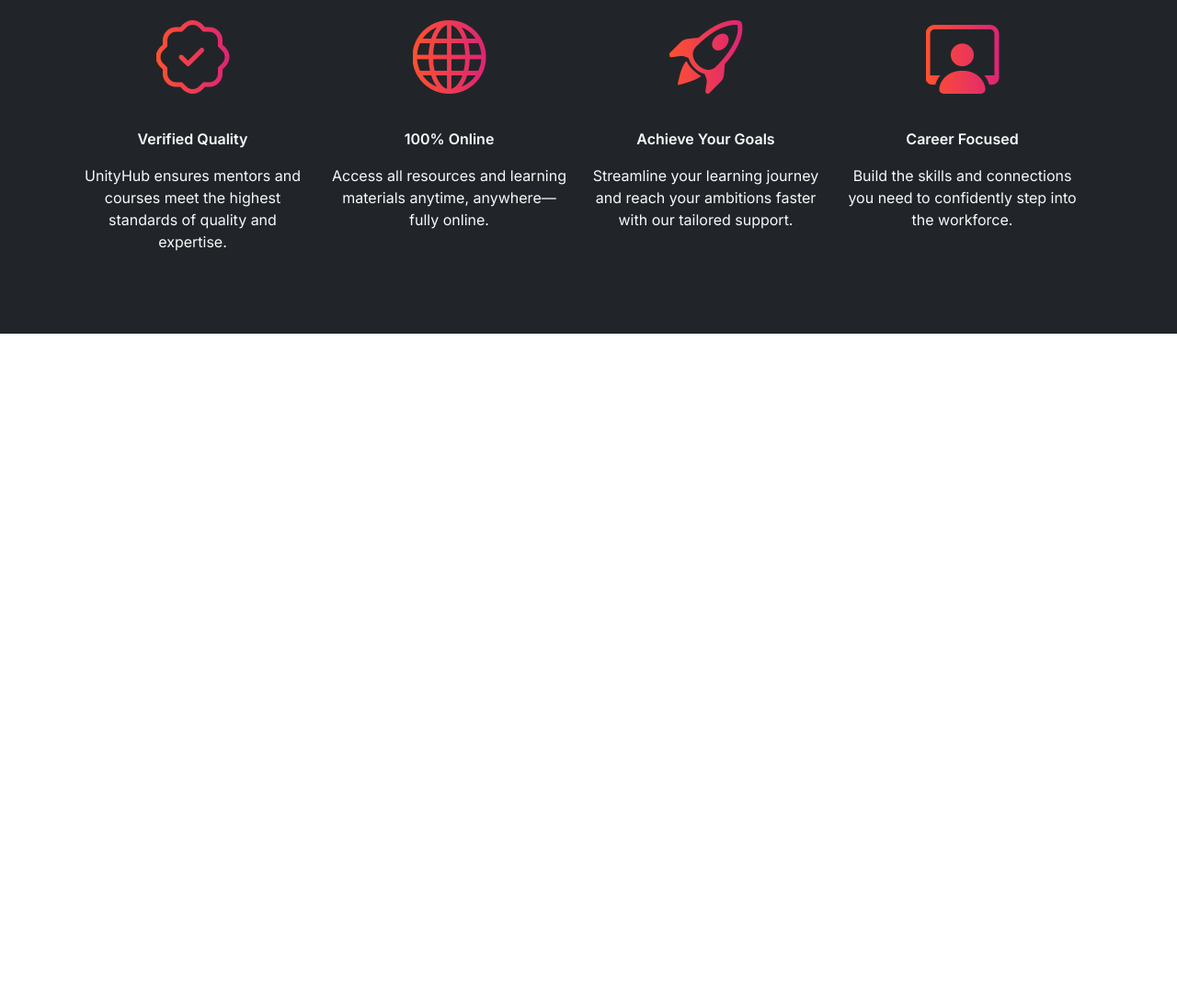
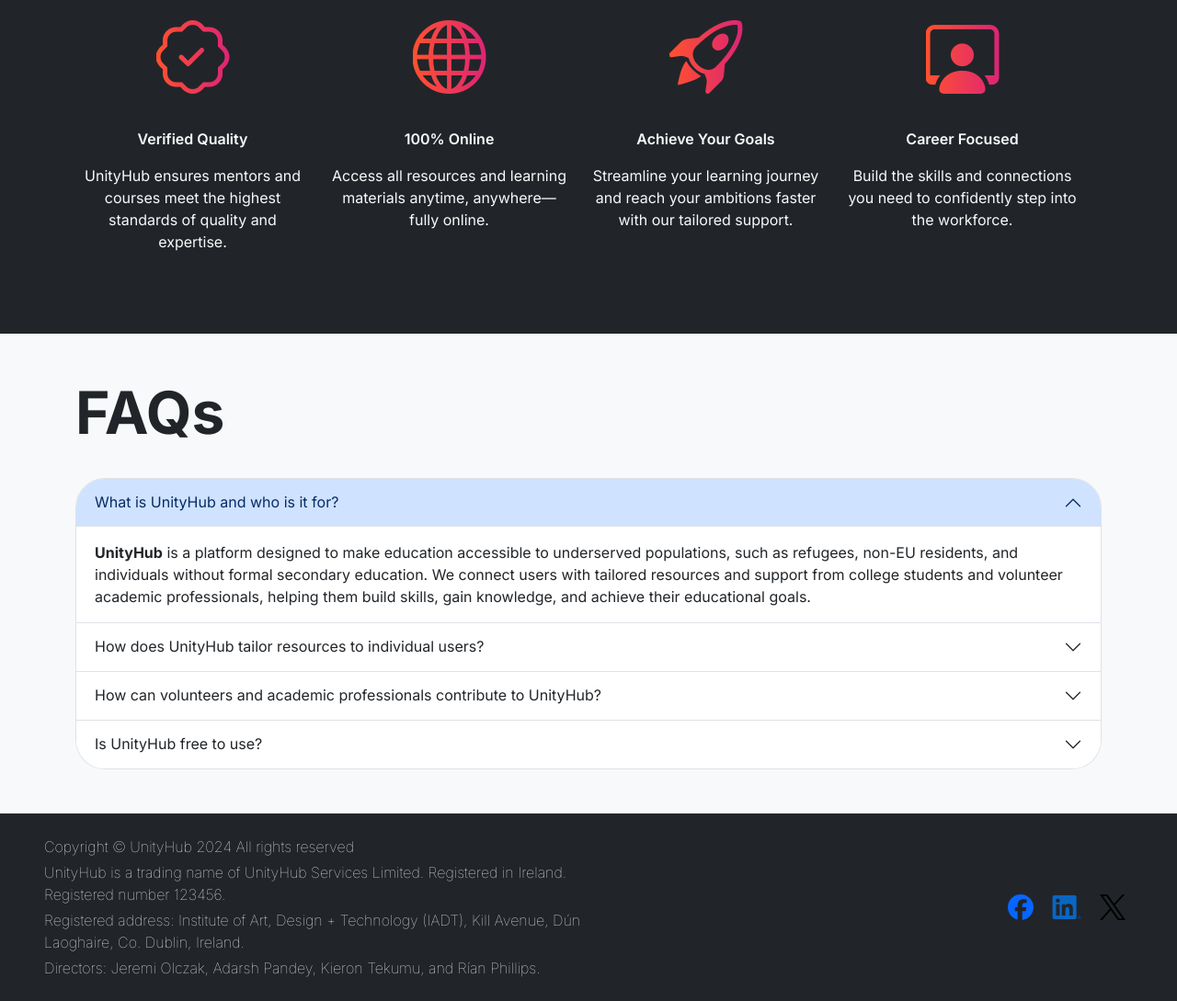
Before and after one commit to jeromejenkinsjr/web-design-frameworks, a website: page about.html in a window 1280 px wide. Shown: the part 948-2037 px from the top of the page at 92% size. Before the commit the page ends 1311 px from the top, so only its background shows below. Drawn offline with nearby package versions, Linux system fonts and the light colour scheme.

Commit message:
Adding FAQs accordiopn ti the About page

```diff
--- a/about.html
+++ b/about.html
@@ -188,6 +188,181 @@
 			</div>
 		</section>
 
+		<section class="bg-light text-dark pt-5">
+			<div class="container">
+				<!-- Row for the h1 elements -->
+				<div class="row d-flex align-items-start justify-content-start">
+					<div class="col-12 mb-4">
+						<h2 class="fw-bold">FAQs</h2>
+					</div>
+				</div>
+				<!-- Row for the accordion -->
+				<div class="row pb-5">
+					<div class="col-12">
+						<div class="accordion" id="accordionExample">
+							<!-- FAQ 1 -->
+							<div class="accordion-item">
+								<h2 class="accordion-header">
+									<button
+										class="accordion-button"
+										type="button"
+										data-bs-toggle="collapse"
+										data-bs-target="#collapseOne"
+										aria-expanded="true"
+										aria-controls="collapseOne"
+									>
+										What is UnityHub and who is it for?
+									</button>
+								</h2>
+								<div
+									id="collapseOne"
+									class="accordion-collapse collapse show"
+									data-bs-parent="#accordionExample"
+								>
+									<div class="accordion-body">
+										<strong>UnityHub</strong> is a platform designed to make
+										education accessible to underserved populations, such as
+										refugees, non-EU residents, and individuals without formal
+										secondary education. We connect users with tailored
+										resources and support from college students and volunteer
+										academic professionals, helping them build skills, gain
+										knowledge, and achieve their educational goals.
+									</div>
+								</div>
+							</div>
+							<!-- FAQ 2 -->
+							<div class="accordion-item">
+								<h2 class="accordion-header">
+									<button
+										class="accordion-button collapsed"
+										type="button"
+										data-bs-toggle="collapse"
+										data-bs-target="#collapseTwo"
+										aria-expanded="false"
+										aria-controls="collapseTwo"
+									>
+										How does UnityHub tailor resources to individual users?
+									</button>
+								</h2>
+								<div
+									id="collapseTwo"
+									class="accordion-collapse collapse"
+									data-bs-parent="#accordionExample"
+								>
+									<div class="accordion-body">
+										UnityHub uses a unique approach to match resources with
+										users' specific needs. During sign-up, users provide details
+										about their circumstances, educational background, and
+										goals. Based on this information, our platform curates
+										personalised learning pathways and connects users with
+										mentors and volunteers who understand their unique
+										challenges.
+									</div>
+								</div>
+							</div>
+							<!-- FAQ 3 -->
+							<div class="accordion-item">
+								<h2 class="accordion-header">
+									<button
+										class="accordion-button collapsed"
+										type="button"
+										data-bs-toggle="collapse"
+										data-bs-target="#collapseThree"
+										aria-expanded="false"
+										aria-controls="collapseThree"
+									>
+										How can volunteers and academic professionals contribute to
+										UnityHub?
+									</button>
+								</h2>
+								<div
+									id="collapseThree"
+									class="accordion-collapse collapse"
+									data-bs-parent="#accordionExample"
+								>
+									<div class="accordion-body">
+										Volunteers and academic professionals can join UnityHub to
+										provide mentorship, tutoring, and resources to users.
+										Whether it's offering one-on-one guidance, contributing
+										study materials, or hosting workshops, their involvement
+										helps create a supportive and inclusive learning environment
+										for those in need.
+									</div>
+								</div>
+							</div>
+							<!-- FAQ 4 -->
+							<div class="accordion-item">
+								<h2 class="accordion-header">
+									<button
+										class="accordion-button collapsed"
+										type="button"
+										data-bs-toggle="collapse"
+										data-bs-target="#collapseFour"
+										aria-expanded="false"
+										aria-controls="collapseFour"
+									>
+										Is UnityHub free to use?
+									</button>
+								</h2>
+								<div
+									id="collapseFour"
+									class="accordion-collapse collapse"
+									data-bs-parent="#accordionExample"
+								>
+									<div class="accordion-body">
+										Yes, UnityHub is completely free for users. We believe
+										education is a right, not a privilege, and we’re committed
+										to breaking down financial barriers so everyone can access
+										the resources they need to succeed.
+									</div>
+								</div>
+							</div>
+						</div>
+					</div>
+				</div>
+			</div>
+		</section>
+
+		<footer
+			class="d-flex justify-content-between align-items-center bg-dark text-white py-4 px-5 fw-lighter"
+		>
+			<div class="col-6">
+				<p class="mb-1">Copyright © UnityHub 2024 All rights reserved</p>
+				<p class="mb-1">
+					UnityHub is a trading name of UnityHub Services Limited. Registered in
+					Ireland. Registered number 123456.
+				</p>
+				<p class="mb-1">
+					Registered address: Institute of Art, Design + Technology (IADT), Kill
+					Avenue, Dún Laoghaire, Co. Dublin, Ireland.
+				</p>
+				<p class="mb-0">
+					Directors: Jeremi Olczak, Adarsh Pandey, Kieron Tekumu, and Rían
+					Phillips.
+				</p>
+			</div>
+			<div class="col-6 d-flex justify-content-end align-items-center">
+				<img
+					src="images/footericons/fb.svg"
+					alt="Facebook"
+					class="footer-icon mx-2"
+					style="width: 28px; height: 28px"
+				/>
+				<img
+					src="images/footericons/linkedin.svg"
+					alt="LinkedIn"
+					class="mx-2 svg-icon"
+					style="width: 40px; height: 40px"
+				/>
+				<img
+					src="images/footericons/x.svg"
+					alt="X (formerly Twitter)"
+					class="mx-2 svg-icon"
+					style="width: 28px; height: 28px"
+				/>
+			</div>
+		</footer>
+
 		<script
 			src="https://cdn.jsdelivr.net/npm/bootstrap@5.3.3/dist/js/bootstrap.bundle.min.js"
 			integrity="sha384-YvpcrYf0tY3lHB60NNkmXc5s9fDVZLESaAA55NDzOxhy9GkcIdslK1eN7N6jIeHz"
```
